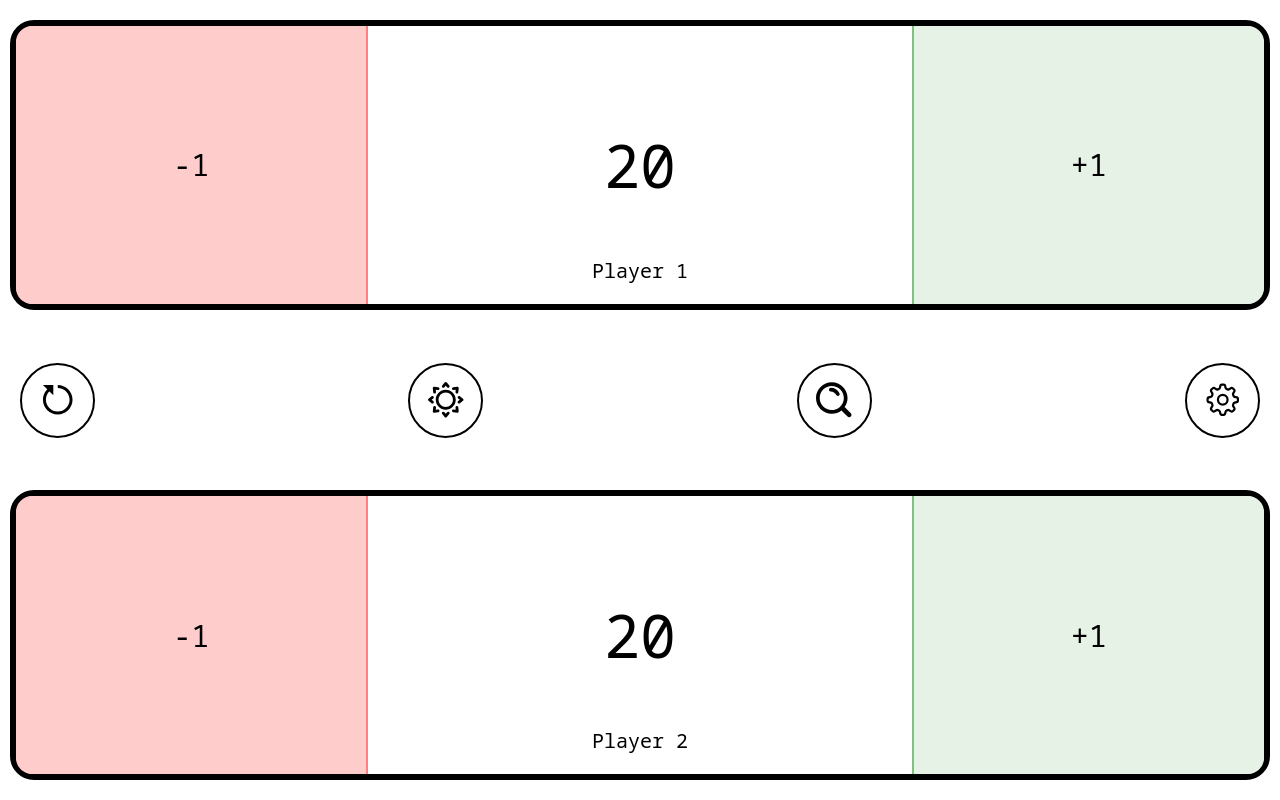
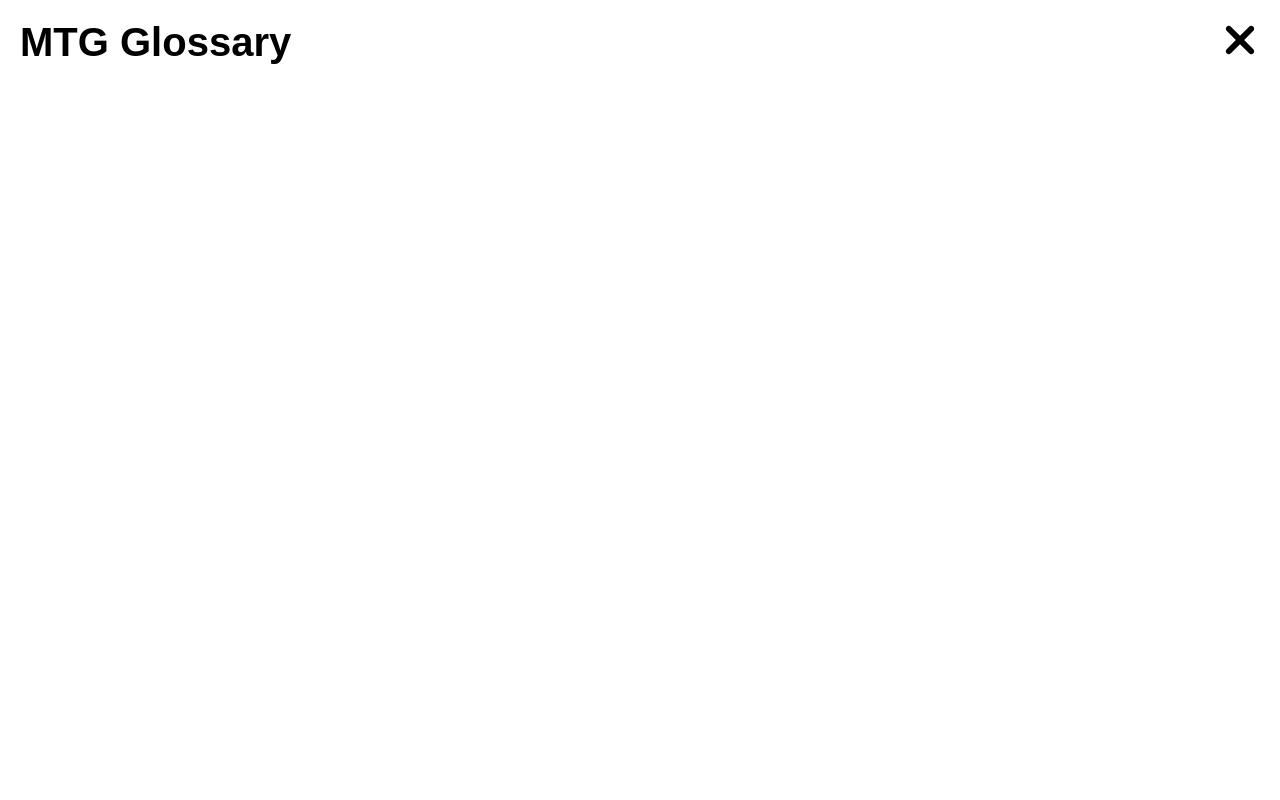
Before and after one commit to atomicretro/mtg-friend, a React (Create React App) app: page / in a window 1280 px wide. Both pictures are taken after a click on the button 834 px from the left and 400 px from the top of the page. Built offline with nearby package versions, Linux system fonts and the light colour scheme; a web font is replaced by a local one.

Commit message:
Add lookup modal

```diff
--- /dev/null
+++ b/src/components/LookupModal.tsx
@@ -0,0 +1,34 @@
+import * as React from 'react';
+import styled from 'styled-components';
+
+import { useConfigContext } from '../providers/ConfigProvider';
+
+import { Modal } from './Modal';
+import { CloseButton } from './Buttons/CloseButton';
+
+const StyledLookupModal = styled(Modal)`
+  .group {
+    display: flex;
+    align-items: center;
+    justify-content: space-between;
+    gap: 20px;
+    margin: 0 5px;
+
+    label {
+      font-size: 18px;
+      user-select: none;
+    }
+  }
+`;
+
+export function LookupModal() {
+  const { closeLookupModal } = useConfigContext();
+
+  return (
+    <StyledLookupModal>
+      <CloseButton onClick={closeLookupModal} />
+      <h2>MTG Glossary</h2>
+
+    </StyledLookupModal>
+  );
+};
--- a/src/components/Main.tsx
+++ b/src/components/Main.tsx
@@ -6,6 +6,7 @@
 
 import { Players } from './Players';
 import { SettingsModal } from './SettingsModal';
+import { LookupModal } from './LookupModal';
 
 const StyledMain = styled.main`
   position: relative;
@@ -13,11 +14,12 @@
 `;
 
 export function Main() {
-  const { isSettingsModalOpen } = useConfigContext();
+  const { isLookupModalOpen, isSettingsModalOpen } = useConfigContext();
 
   return (
     <StyledMain>
       { isSettingsModalOpen && <SettingsModal /> }
+      { isLookupModalOpen && <LookupModal /> }
       <PlayerProvider>
         <Players />
       </PlayerProvider>
--- a/src/components/PlayersConfig.tsx
+++ b/src/components/PlayersConfig.tsx
@@ -39,7 +39,7 @@
 
 export function PlayersConfig(props: IPlayersConfigProps) {
   const { order } = props;
-  const { openSettingsModal } = useConfigContext();
+  const { openLookupModal, openSettingsModal } = useConfigContext();
   const { resetAllLifeTotals } = usePlayerContext();
 
   const [dayTime, setDayTime] = React.useState(true);
@@ -54,7 +54,7 @@
           {dayTime ? <SunIcon /> : <MoonIcon />}
         </IconButton>
 
-        <IconButton onClick={() => {}} className='menu'>
+        <IconButton onClick={openLookupModal} className='menu'>
           <MagnifyIcon />
         </IconButton>
 
--- a/src/providers/ConfigProvider.tsx
+++ b/src/providers/ConfigProvider.tsx
@@ -1,16 +1,22 @@
 import * as React from 'react';
 
 interface IConfigContext {
+  closeLookupModal: () => void;
   closeSettingsModal: () => void;
+  isLookupModalOpen: boolean;
   isSettingsModalOpen: boolean;
+  openLookupModal: () => void;
   openSettingsModal: () => void;
   p1Flipped: boolean;
   toggleP1Flipped: () => void;
 }
 
 const ConfigContext = React.createContext<IConfigContext>({
+  closeLookupModal: () => {},
   closeSettingsModal: () => {},
+  isLookupModalOpen: false,
   isSettingsModalOpen: false,
+  openLookupModal: () => {},
   openSettingsModal: () => {},
   p1Flipped: false,
   toggleP1Flipped: () => {},
@@ -34,14 +40,18 @@
   React.useEffect(() => { setP1FlippedState(p1Flipped); }, [p1Flipped, setP1FlippedState]);
 
   const [settingsModalOpen, setSettingsModalOpen] = React.useState(false);
+  const [lookupModalOpen, setLookupModalOpen] = React.useState(false);
 
   const toggleP1Flipped = React.useCallback(() => {
     setP1FlippedState(!p1Flipped);
   }, [p1Flipped, setP1FlippedState]);
 
   const value = {
+    closeLookupModal: () => { setLookupModalOpen(false) },
     closeSettingsModal: () => { setSettingsModalOpen(false) },
+    isLookupModalOpen: lookupModalOpen,
     isSettingsModalOpen: settingsModalOpen,
+    openLookupModal: () => { setLookupModalOpen(true) },
     openSettingsModal: () => { setSettingsModalOpen(true) },
     p1Flipped,
     toggleP1Flipped,
```
